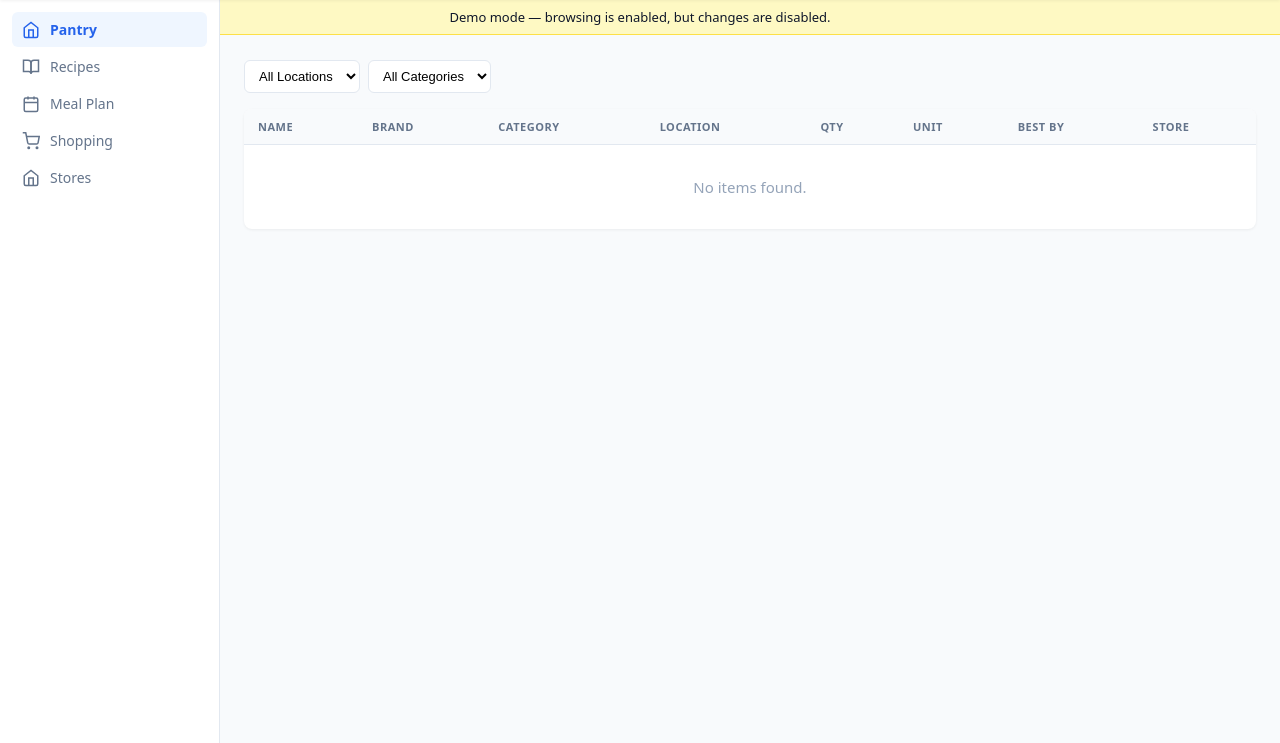
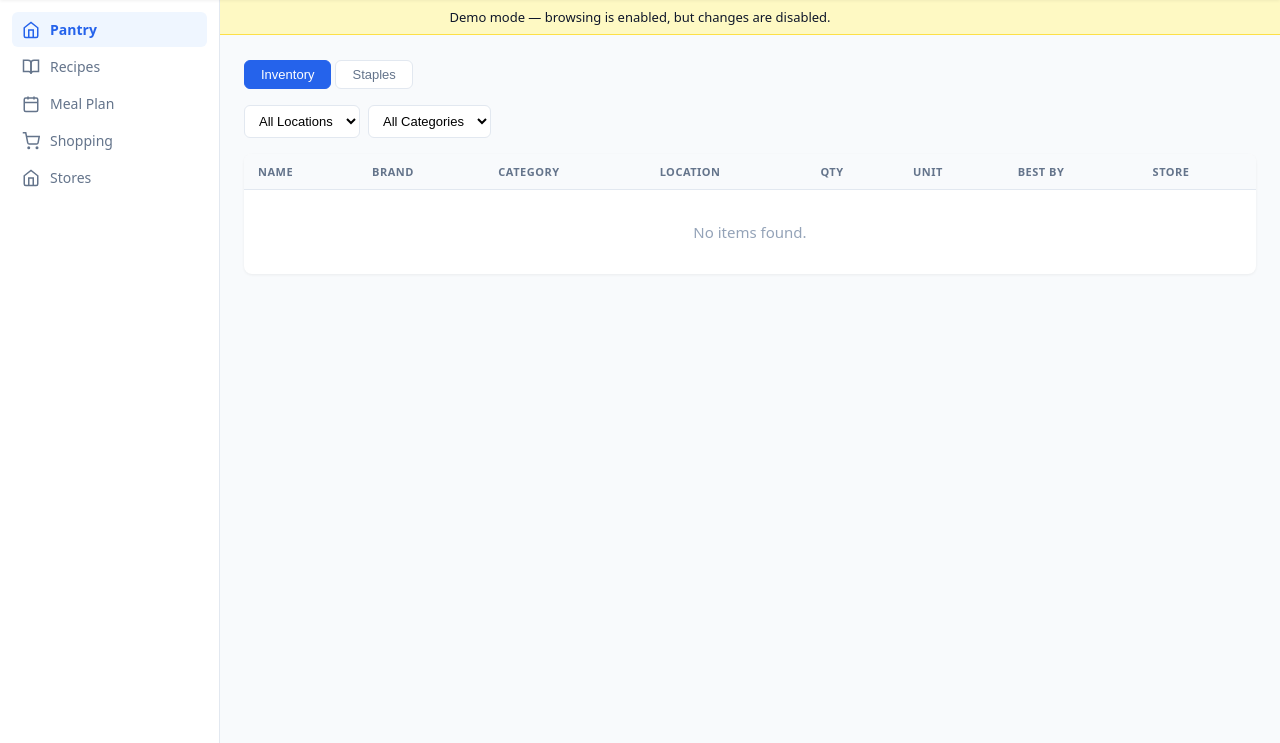
Before and after one commit to AlobarQuest/MealPlanning, a FastAPI app: page /demo/pantry in a window 1280 px wide. Shown: the part 56-799 px from the top of the page. Run offline with FastAPI, Linux system fonts and the light colour scheme; data that the repository does not hold is empty.

Commit message:
feat: pantry toggle — Inventory / Staples view switcher
Co-Authored-By: Claude Sonnet 4.6 <noreply@anthropic.com>

```diff
--- a/app/static/style.css
+++ b/app/static/style.css
@@ -338,3 +338,14 @@ tr.expiring td { background: #fff7ed; }
 @media (min-width: 769px) {
   .bottom-tab-bar { display: none; }
 }
+
+/* ─── View toggle ────────────────────────────────────────────────────────── */
+.view-toggle { display: flex; gap: 4px; margin-bottom: 1rem; }
+.view-toggle-btn { background: var(--color-surface); border: 1px solid var(--color-border);
+                   border-radius: var(--radius-md); padding: 6px 16px; font-size: 13px;
+                   font-weight: 500; cursor: pointer; color: var(--color-text-muted); }
+.view-toggle-btn.active { background: var(--color-accent); color: #fff; border-color: var(--color-accent); }
+
+/* ─── Staple status tags ─────────────────────────────────────────────────── */
+.tag-needed { background: #fef3c7; color: #92400e; }
+.tag-onhand { background: #d1fae5; color: #065f46; }
--- a/app/templates/pantry.html
+++ b/app/templates/pantry.html
@@ -2,64 +2,17 @@
 {% block title %}Pantry — Meal Planner{% endblock %}
 {% block content %}
 
-<div class="toolbar">
-  <select name="location"
-          hx-get="/pantry/rows"
-          hx-target="#pantry-tbody"
-          hx-include="[name='category']">
-    {% for loc in locations %}
-      <option value="{{ loc }}" {{ 'selected' if loc == filter_location }}>
-        {{ loc or 'All Locations' }}
-      </option>
-    {% endfor %}
-  </select>
-
-  <select name="category"
-          hx-get="/pantry/rows"
-          hx-target="#pantry-tbody"
-          hx-include="[name='location']">
-    {% for cat in categories %}
-      <option value="{{ cat }}" {{ 'selected' if cat == filter_category }}>
-        {{ cat or 'All Categories' }}
-      </option>
-    {% endfor %}
-  </select>
-
-  {% if not demo %}
-  <button class="btn btn-primary"
-          hx-get="/pantry/add"
-          hx-target="#modal-container">+ Add Item</button>
-
-  <label class="btn btn-secondary" style="cursor:pointer">
-    Import CSV
-    <input type="file" name="file" accept=".csv" style="display:none"
-           hx-post="/pantry/import"
-           hx-target="#pantry-tbody"
-           hx-encoding="multipart/form-data"
-           hx-trigger="change">
-  </label>
-  {% endif %}
-
-  <span class="htmx-indicator"><span class="spinner"></span></span>
+<div class="view-toggle">
+  <button class="view-toggle-btn {{ 'active' if active_view != 'staples' }}"
+          hx-get="/pantry/inventory"
+          hx-target="#pantry-view">Inventory</button>
+  <button class="view-toggle-btn {{ 'active' if active_view == 'staples' }}"
+          hx-get="/pantry/staples"
+          hx-target="#pantry-view">Staples</button>
 </div>
 
-<table>
-  <thead>
-    <tr>
-      <th>Name</th>
-      <th>Brand</th>
-      <th>Category</th>
-      <th>Location</th>
-      <th>Qty</th>
-      <th>Unit</th>
-      <th>Best By</th>
-      <th>Store</th>
-      {% if not demo %}<th></th>{% endif %}
-    </tr>
-  </thead>
-  <tbody id="pantry-tbody">
-    {% include "partials/pantry_rows.html" %}
-  </tbody>
-</table>
+<div id="pantry-view">
+  {% include "partials/pantry_inventory.html" %}
+</div>
 
 {% endblock %}
```
Also changed, not shown: app/routers/pantry.py (+18 -0 lines), app/templates/partials/pantry_inventory.html (added, +59 -0 lines).
